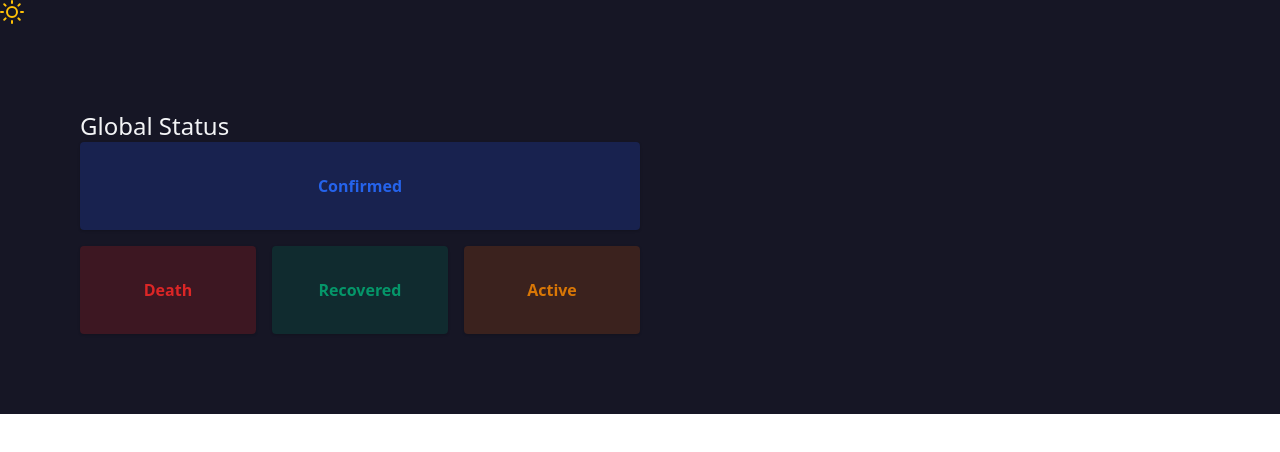
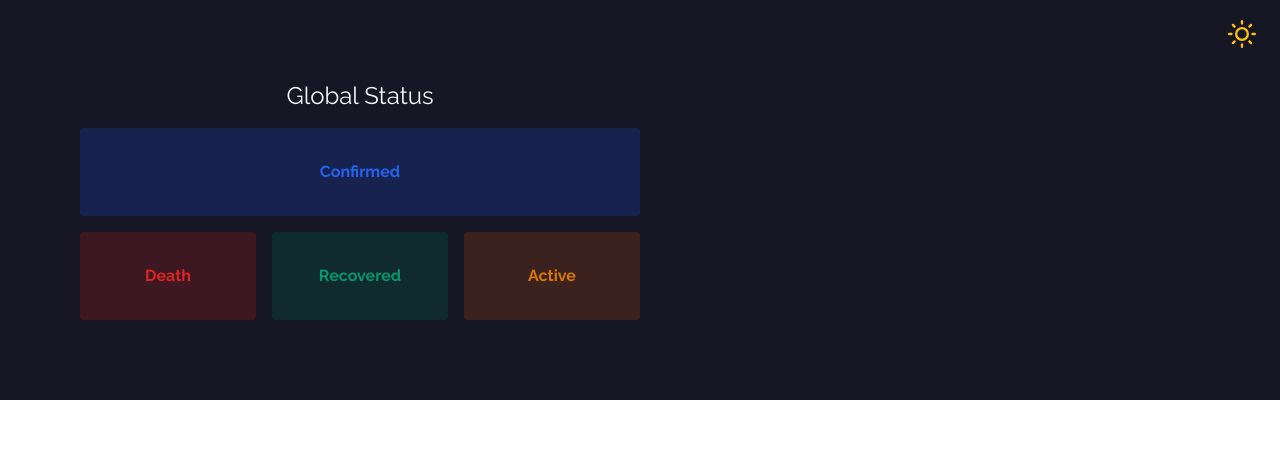
Before and after one commit to ESMAT001/Cov19-tracker-Reactjs, a React (Create React App) app: page / in a window 1280 px wide. Shown: the top 452 px of the page. Built offline with nearby package versions, Linux system fonts and the light colour scheme; no server answers.

Commit message:
unused components removed from global

```diff
--- a/src/App.js
+++ b/src/App.js
@@ -14,13 +14,12 @@ function App() {
   }
 
 
-  const cls = " w-full  p-10 sm:px-14 md:p-20";
+  const cls = " w-full  px-8 py-12 sm:px-14 md:p-20";
   return (
-    <div className={isDark ? "dark" : ""}>
-
+    <div className={isDark ? "dark font-Raleway" : "font-Raleway"}>
       <div className="dark:bg-darkMode bg-white ">
-        <button onClick={handleDarkMode} className="cursor-pointer focus:outline-none">
-          <img src={isDark ? lightLogo : darkLogo} alt="light mode and dark mode icon" />
+        <button onClick={handleDarkMode} className="cursor-pointer focus:outline-none float-right clear-both mt-4 mr-4 lg:my-5 lg:mx-6 ">
+          <img src={isDark ? lightLogo : darkLogo} className="w-7"  alt="light mode and dark mode icon" />
         </button>
         <div className={cls}  >
           <Tracker handleDarkMode={handleDarkMode} />
--- a/src/components/Tracker.js
+++ b/src/components/Tracker.js
@@ -1,27 +1,17 @@
 import React, { Component } from 'react';
 import GlobalStatus from './global/GlobalStatus';
-import { DarkModeConsumer } from './darkModeContext';
 
 class Tracker extends Component {
 
     render() {
-        const cls = "z-40 mx-auto grid grid-cols-2";
-        const btnCls = ""
+        const cls = "z-40 mx-auto grid md:grid-cols-2";
+
         return (
-            // < DarkModeConsumer>
-            //     {([handleDarkMode, isDark]) => {
-            //         return (
-                        <main className="container">
-
-                            <div className={cls}>
-                                <GlobalStatus />
-                            </div>
-                        </main>
-                    // )
-            //     }
-            //     }
-            // </DarkModeConsumer>
-
+            <main className="container">
+                <div className={cls}>
+                    <GlobalStatus />
+                </div>
+            </main>
         )
     }
 }
--- a/src/components/global/Active.js
+++ /dev/null
@@ -1,12 +0,0 @@
-import React from 'react'
-
-function Active({data,color}) {
-    const cls= `text-${color}-600 font-bold  bg-${color}-800 bg-opacity-30 w-full text-center py-8 shadow  rounded hover:shadow-lg hover:bg-opacity-40 transition duration-300 ease-in-out`;
-    return (
-        <div className={cls}>
-           Active <br/>{data}
-        </div>
-    )
-}
-
-export default Active
--- a/src/components/global/Confirmed.js
+++ /dev/null
@@ -1,12 +0,0 @@
-import React from 'react'
-
-function Confirmed({data,preCls,color}) {
-    const cls= `text-${color}-600 font-bold bg-${color}-800 bg-opacity-30 w-full text-center py-8 shadow  rounded hover:shadow-lg hover:bg-opacity-40 transition duration-300 ease-in-out`;
-    return (
-        <div className={cls+" "+preCls}>
-         Confirmed <br/>{data}
-        </div>
-    )
-}
-
-export default Confirmed
--- a/src/components/global/Death.js
+++ /dev/null
@@ -1,12 +0,0 @@
-import React from 'react'
-
-function Death({data,color}) {
-    const cls= `text-${color}-600 font-bold bg-${color}-800 bg-opacity-30 w-full text-center py-8 shadow  rounded hover:shadow-lg hover:bg-opacity-40 transition duration-300 ease-in-out`;
-    return (
-        <div className={cls}>
-           Death <br/>{data}
-        </div>
-    )
-}
-
-export default Death
--- a/src/components/global/GlobalStatus.js
+++ b/src/components/global/GlobalStatus.js
@@ -1,8 +1,6 @@
 import React, { Component } from 'react'
-import Confirmed from './Confirmed'
-import Death from './Death';
-import Active from './Active';
-import Recovered from './Recovered';
+import Status from './Status'
+
 
 class GlobalStatus extends Component {
     constructor(props) {
@@ -26,22 +24,35 @@ class GlobalStatus extends Component {
     }
 
     render() {
-        console.log(this.state)
-        const { created, totalActiveCases, totalCasesPerMillionPop, totalConfirmed, totalDeaths, totalNewCases, totalNewDeaths, totalRecovered } = this.state.data
+
+        const { created, totalActiveCases, totalCasesPerMillionPop, totalConfirmed, totalDeaths, totalNewCases, totalNewDeaths, totalRecovered } = this.state.data;
+
         const cls = "grid grid-cols-3 text-white gap-4";
-        const hCls = "text-gray-100 text-2xl ";
+        const hCls = "dark:text-gray-100 text-gray-800 antialiased text-2xl text-center pb-4";
 
 
 
-        const preCls="col-span-full";
+        const componentsCls=(color)=>(`text-${color}-600 font-bold dark:bg-${color}-800 dark:bg-opacity-30 w-full text-center py-8 rounded hover:bg-opacity-40 hover:shadow-lg hover:bg-${color}-300  transition duration-300 ease-in-out`)
+
+
+
+        const preCls=" col-span-full";
         return (
             <article  >
                 <h1 className={hCls} >Global Status</h1>
                 <div className={cls}>
-                    <Confirmed data={totalConfirmed} preCls={preCls} color='blue' />
-                    <Death data={totalDeaths} color='red' />
-                    <Recovered data={totalRecovered} color='green' />
-                    <Active data={totalRecovered} color='yellow' />
+                    <Status data={totalConfirmed} cls={componentsCls} preCls={preCls} color='blue'>
+                        Confirmed
+                    </Status>
+                    <Status  data={totalDeaths} cls={componentsCls} color='red'>
+                        Death
+                    </Status>
+                    <Status data={totalRecovered} cls={componentsCls} color='green'>
+                        Recovered
+                    </Status>
+                    <Status data={totalActiveCases} cls={componentsCls} color='yellow'>
+                        Active
+                    </Status>
                 </div>
             </article>
         )
--- a/src/components/global/Recovered.js
+++ /dev/null
@@ -1,12 +0,0 @@
-import React from 'react'
-
-function recovered({ data, color }) {
-    const cls = `text-${color}-600 font-bold bg-${color}-800 bg-opacity-30 w-full text-center py-8 shadow  rounded hover:shadow-lg hover:bg-opacity-40 transition duration-300 ease-in-out`;
-    return (
-        <div className={cls}>
-           Recovered <br/> {data}
-        </div>
-    )
-}
-
-export default recovered
--- /dev/null
+++ b/src/components/global/Status.js
@@ -0,0 +1,11 @@
+import React from 'react'
+
+function Status({data,cls,color,preCls="",children}) {
+    return (
+        <div className={cls(color)+preCls}>
+        {children} <br/>{data}
+        </div>
+    )
+}
+
+export default Status
--- a/src/index.css
+++ b/src/index.css
@@ -1,3 +1,5 @@
+@import url("https://fonts.googleapis.com/css2?family=Raleway:ital,wght@0,100;0,200;0,300;0,400;0,500;0,600;0,700;0,800;1,100;1,200;1,300;1,400;1,500;1,600;1,700;1,800;1,900&display=swap");
+
 @tailwind base;
 @tailwind components;
 @tailwind utilities;
--- a/tailwind.config.js
+++ b/tailwind.config.js
@@ -163,6 +163,23 @@ module.exports = {
       DEFAULT: '1',
     },
     fontFamily: {
+      Raleway:[
+        'Raleway',
+        'ui-sans-serif',
+        'system-ui',
+        '-apple-system',
+        'BlinkMacSystemFont',
+        '"Segoe UI"',
+        'Roboto',
+        '"Helvetica Neue"',
+        'Arial',
+        '"Noto Sans"',
+        'sans-serif',
+        '"Apple Color Emoji"',
+        '"Segoe UI Emoji"',
+        '"Segoe UI Symbol"',
+        '"Noto Color Emoji"',
+      ],
       sans: [
         'ui-sans-serif',
         'system-ui',
```
